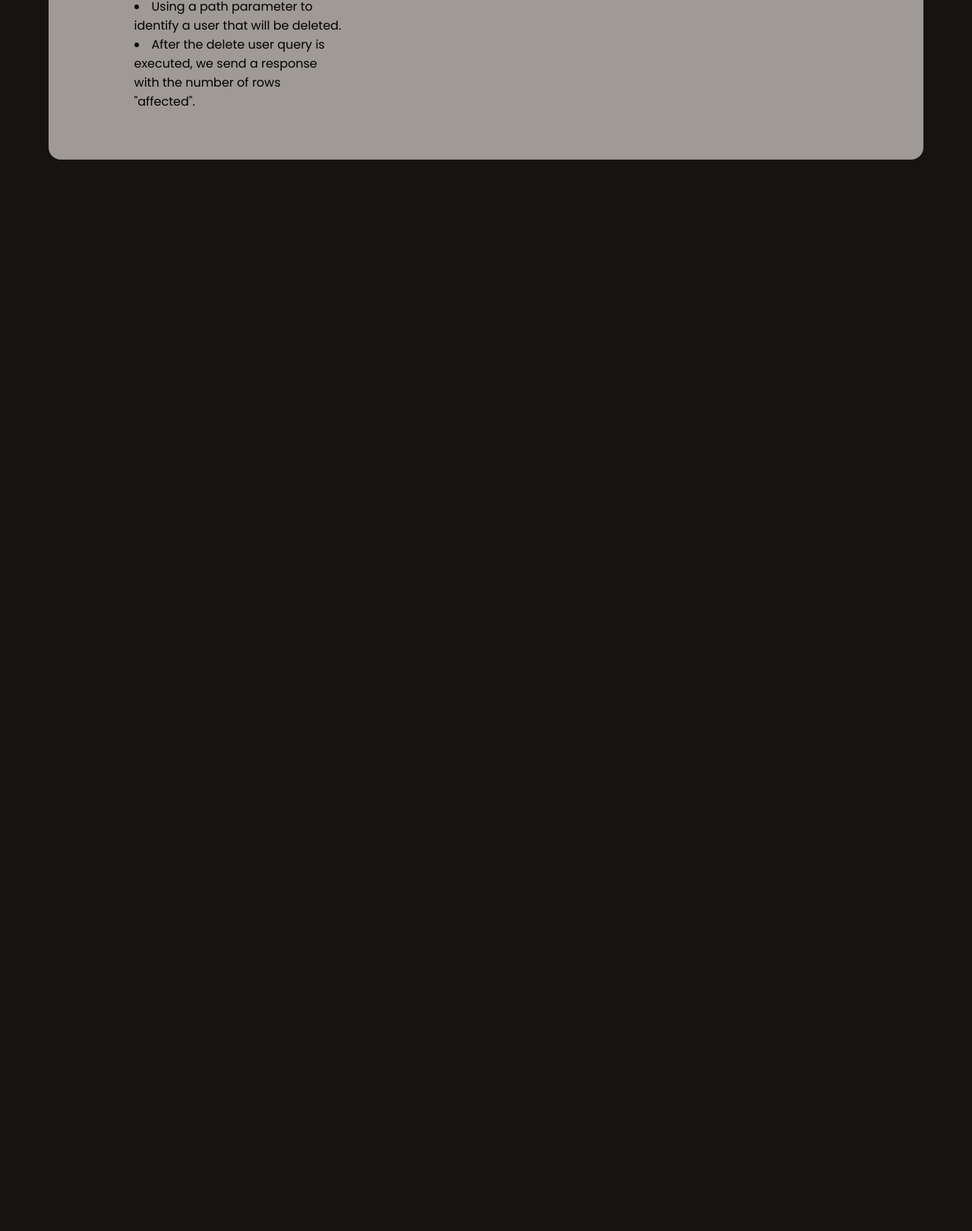
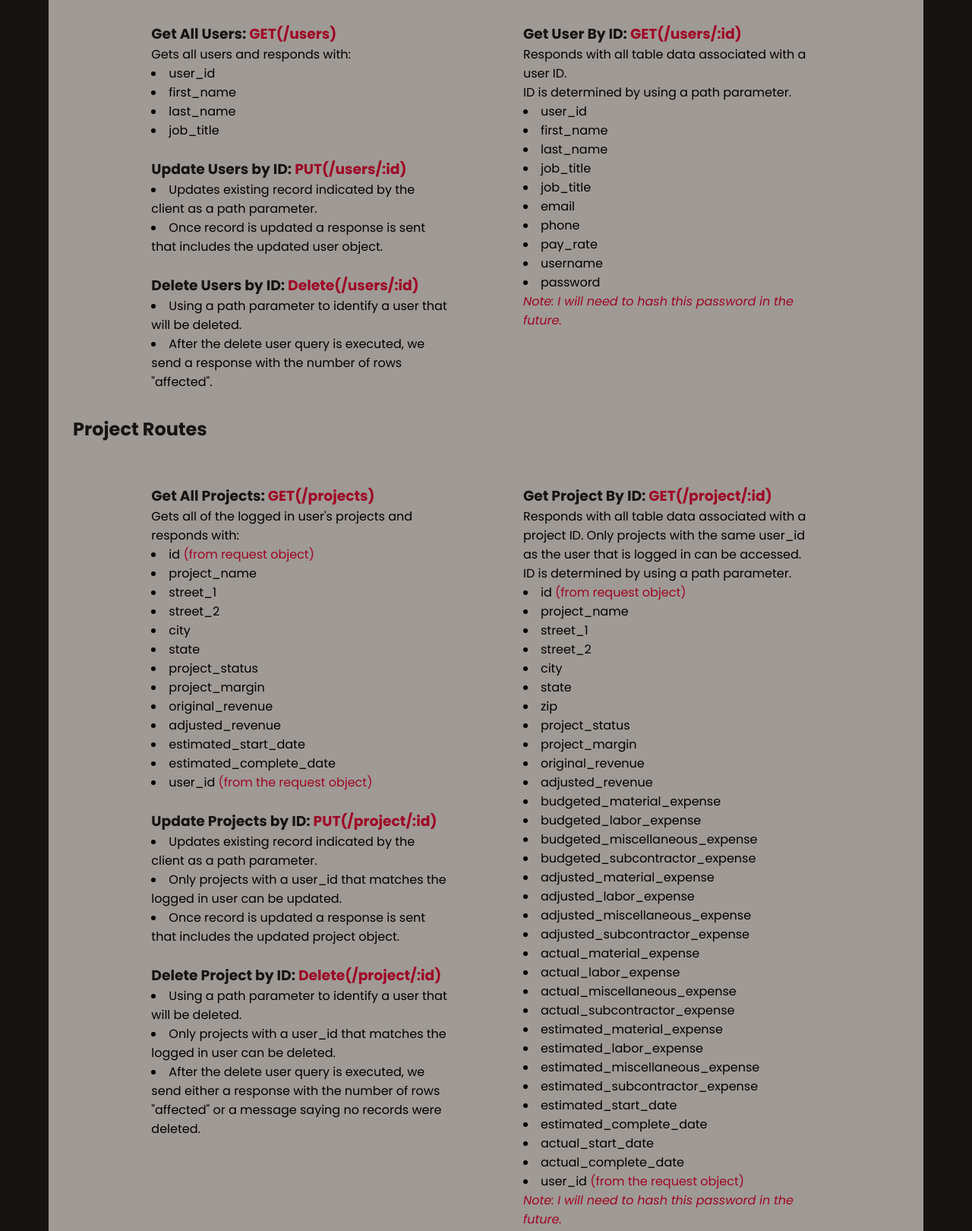
Before and after one commit to Slyssy/authentication-part1, a website: page public/index.html in a window 1280 px wide. Shown: the part 707-2327 px from the top of the page at 76% size. Before the commit the page ends 981 px from the top, so only its background shows below. Drawn offline with Linux system fonts and the light colour scheme.

Commit message:
Updated static html with route discriptions.

```diff
--- a/public/index.html
+++ b/public/index.html
@@ -16,11 +16,48 @@
   <body>
     <div id="page-container">
       <h1>Route Documentation</h1>
+      <h2>Authorization Routes</h2>
+      <section class="authorization-routes">
+        <div class="card">
+          <h3>New User Registration <span>POST(/register)</span></h3>
+          <p>
+            This route to register new users. We use the Argon2 NPM package to
+            hash the password in order to keep the user's password private. This
+            route sends the following to the database.
+          </p>
+          <ul>
+            <li>id (generated by DB)</li>
+            <li>first_name (Required)</li>
+            <li>last_name (Required)</li>
+            <li>position (Required)</li>
+            <li>email (Required)</li>
+            <li>phone</li>
+            <li>pay_rate</li>
+            <li>user_name (Required)</li>
+            <li>password_hash (Required)</li>
+            <li>organization_id</li>
+          </ul>
+        </div>
+        <div class="card">
+          <h3>Login <span>POST(/login)</span></h3>
+          <p>
+            This route verifies the user's login credentials by querying the
+            database and confirming the username and password match records in
+            the users table.
+          </p>
+          <br />
+          <p>
+            We use argon2 to verify the username and password, and we use the
+            JSON Web Token package to create and sign a token once the
+            credentials are verified. We send the signed token back to be
+            consumed by the API for other routes.
+          </p>
+        </div>
+      </section>
       <h2>User Routes</h2>
-      <div class="user-routes">
+      <section class="user-routes">
         <div class="get-all-update-delete card">
           <h3>Get All Users: <span>GET(/users)</span></h3>
-
           <p>Gets all users and responds with:</p>
           <ul>
             <li>user_id</li>
@@ -70,6 +107,98 @@
             Note: I will need to hash this password in the future.
           </p>
         </div>
+      </section>
+      </section>
+      <h2>Project Routes</h2>
+      <section class="project-routes">
+        <div class="card">
+          <h3>Get All Projects: <span>GET(/projects)</span></h3>
+          <p>Gets all of the logged in user's projects and responds with:</p>
+          <ul>
+            <li>id <span>(from request object)</span></li>
+            <li>project_name</li>
+            <li>street_1</li>
+            <li>street_2</li>
+            <li>city</li>
+            <li>state</li>
+            <li>project_status</li>
+            <li>project_margin</li>
+            <li>original_revenue</li>
+            <li>adjusted_revenue</li>
+            <li>estimated_start_date</li>
+            <li>estimated_complete_date</li>
+            <li>user_id <span>(from the request object)</span></li>
+          </ul>
+          <h3>Update Projects by ID: <span>PUT(/project/:id)</span></h3>
+          <ul>
+            <li>
+              Updates existing record indicated by the client as a path
+              parameter.
+            </li>
+            <li>Only projects with a user_id that matches the logged in user can
+            be updated.</li>
+            <li>
+              Once record is updated a response is sent that includes the
+              updated project object.
+            </li>
+          </ul>
+          <h3>Delete Project by ID: <span>Delete(/project/:id)</span></h3>
+          <ul>
+            <li>
+              Using a path parameter to identify a user that will be deleted.
+            </li>
+            <li>Only projects with a user_id that matches the logged in user can
+            be deleted.</li>
+            <li>
+              After the delete user query is executed, we send either a response
+              with the number of rows "affected" or a message saying no records
+              were deleted.
+            </li>
+          </ul>
+        </div>
+        <div class="get-user-id card">
+          <h3>Get Project By ID: <span>GET(/project/:id)</span></h3>
+          <p>Responds with all table data associated with a project ID. Only
+          projects with the same user_id as the user that is logged in can be accessed.</p>
+          <p>ID is determined by using a path parameter.</p>
+          <ul>
+            <li>id <span>(from request object)</span></li>
+            <li>project_name</li>
+            <li>street_1</li>
+            <li>street_2</li>
+            <li>city</li>
+            <li>state</li>
+            <li>zip</li>
+            <li>project_status</li>
+            <li>project_margin</li>
+            <li>original_revenue</li>
+            <li>adjusted_revenue</li>
+            <li>budgeted_material_expense</li>
+            <li>budgeted_labor_expense</li>
+            <li>budgeted_miscellaneous_expense</li>
+            <li>budgeted_subcontractor_expense</li>
+            <li>adjusted_material_expense</li>
+            <li>adjusted_labor_expense</li>
+            <li>adjusted_miscellaneous_expense</li>
+            <li>adjusted_subcontractor_expense</li>
+            <li>actual_material_expense</li>
+            <li>actual_labor_expense</li>
+            <li>actual_miscellaneous_expense</li>
+            <li>actual_subcontractor_expense</li>
+            <li>estimated_material_expense</li>
+            <li>estimated_labor_expense</li>
+            <li>estimated_miscellaneous_expense</li>
+            <li>estimated_subcontractor_expense</li>
+            <li>estimated_start_date</li>
+            <li>estimated_complete_date</li>
+            <li>actual_start_date</li>
+            <li>actual_complete_date</li>
+            <li>user_id <span>(from the request object)</span></li>
+          </ul>
+          <p class="note">
+            Note: I will need to hash this password in the future.
+          </p>
+        </div>
         <div class="create-new-user card">
           <h3>Create New Users: <span>POST(/users)</span></h3>
           <p>We input the new user based on the request body.</p>
@@ -91,7 +220,8 @@
             new user object.
           </p>
         </div>
-      </div>
+      </section>
+        </div>
     </div>
   </body>
 </html>
--- a/public/styles.css
+++ b/public/styles.css
@@ -27,7 +27,7 @@ h2 {
   color: rgb(21, 20, 19);
 }
 
-.user-routes {
+section {
   width: 90%;
   margin: 2em auto;
   display: flex;
@@ -36,7 +36,7 @@ h2 {
   flex-wrap: wrap;
 }
 .card {
-  width: 28%;
+  width: 40%;
 }
 
 h3 {
```
